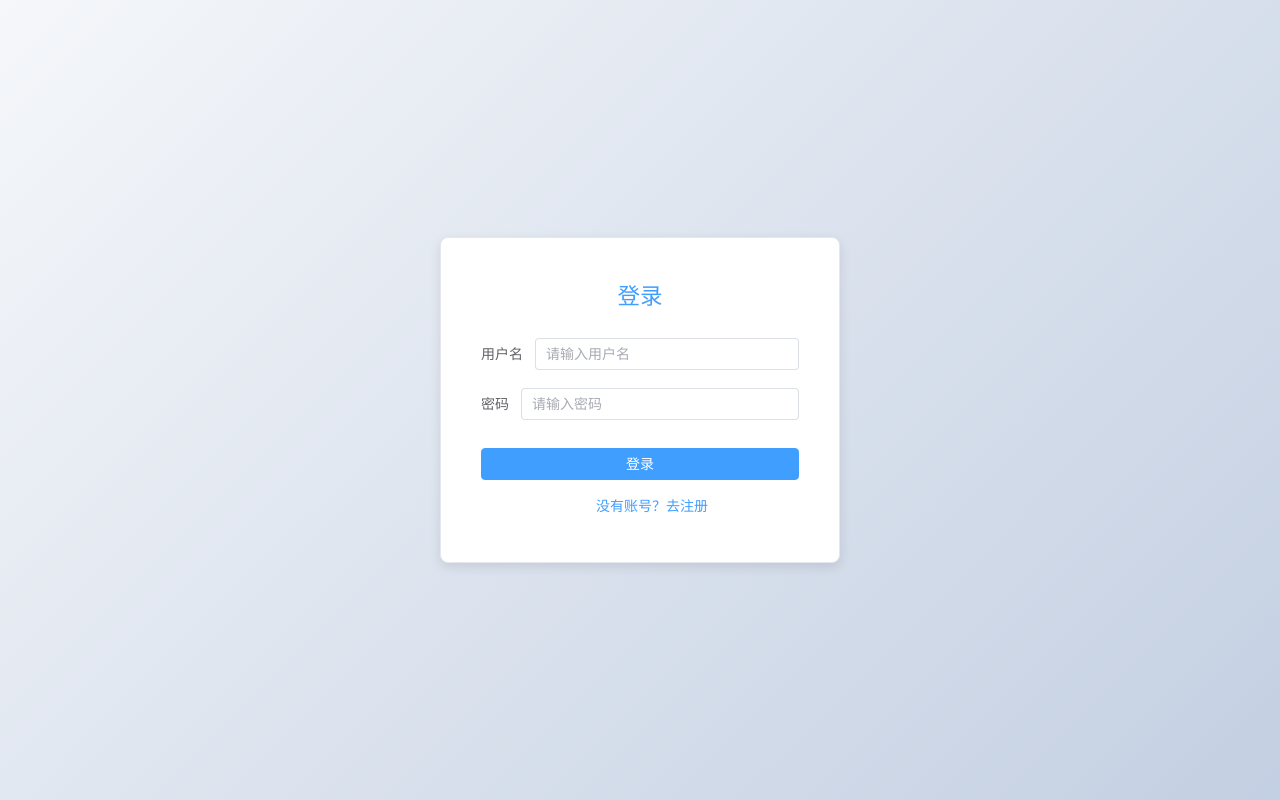
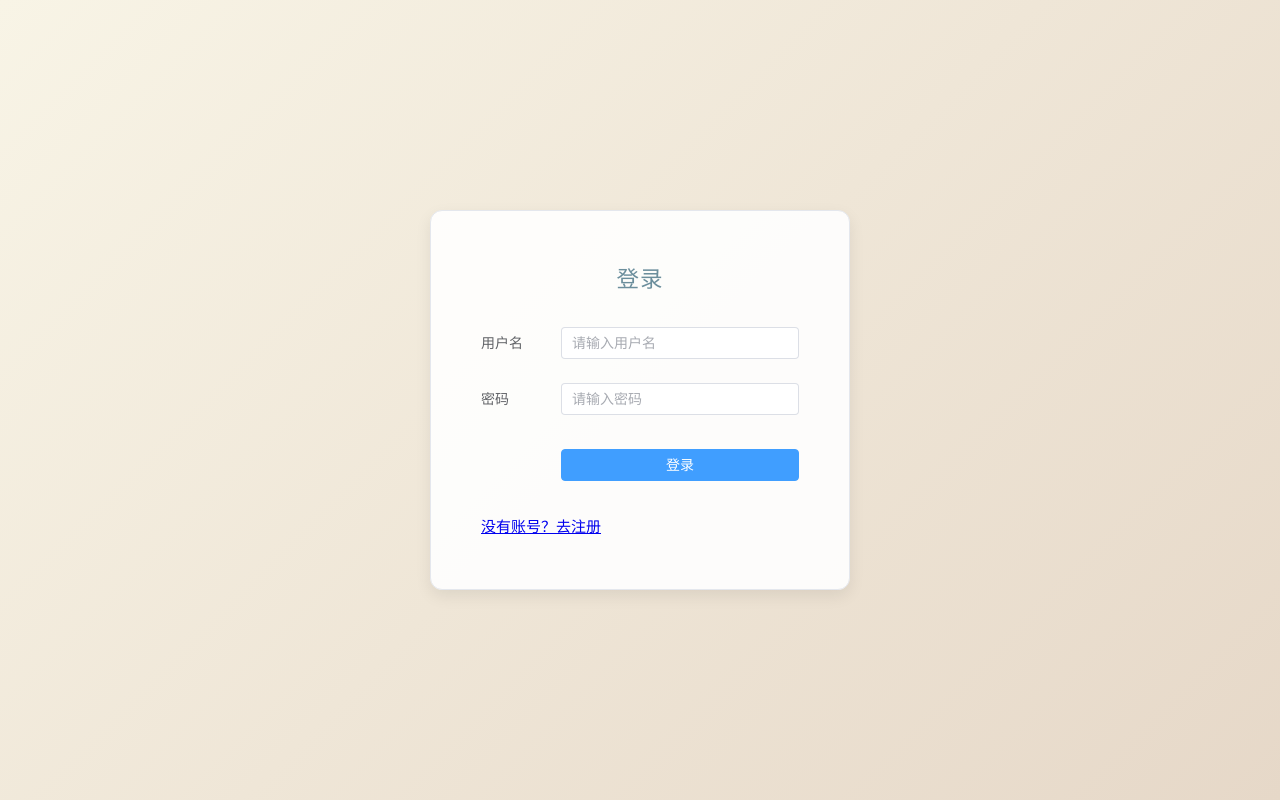
Before and after one commit to Gxstar/frontend-ts, a Vue app: page /login in a window 1280 px wide. Built offline with nearby package versions, Linux system fonts and the light colour scheme.

Commit message:
feat(认证): 添加用户注册功能及相关页面
- 在路由中添加注册页面路由
- 在auth store中实现注册API调用
- 创建注册页面视图组件
- 更新登录页面样式和跳转逻辑

```diff
--- a/src/router/index.ts
+++ b/src/router/index.ts
@@ -15,10 +15,15 @@ const router = createRouter({
       component: () => import('../views/AboutView.vue'),
     },
     {
-      path: '/login',
-      name: 'login',
-      component: () => import('../views/LoginView.vue'),
-    },
+    path: '/login',
+    name: 'login',
+    component: () => import('../views/LoginView.vue'),
+  },
+  {
+    path: '/register',
+    name: 'register',
+    component: () => import('../views/RegisterView.vue'),
+  },
   ],
 })
 
--- a/src/stores/auth.ts
+++ b/src/stores/auth.ts
@@ -8,13 +8,32 @@ export const useAuthStore = defineStore('auth', () => {
   const token = ref(localStorage.getItem('token') || null);
   const isAuthenticated = computed(() => !!token.value);
 
+  async function register(username: string, password: string) {
+    try {
+      OpenAPI.TOKEN = undefined;
+
+      const response = await fetch(`${OpenAPI.BASE}/users/register`, {
+        method: 'POST',
+        headers: {
+          'Content-Type': 'application/json',
+        },
+        body: JSON.stringify({ username, password }),
+      });
+
+      if (!response.ok) throw new Error('Registration failed');
+
+      const data = await response.json();
+      return true;
+    } catch (error) {
+      throw error;
+    }
+  }
+
   async function login(username: string, password: string) {
     try {
       OpenAPI.TOKEN = undefined;
-      OpenAPI.USERNAME = username;
-      OpenAPI.PASSWORD = password;
 
-      const response = await fetch(`${OpenAPI.BASE}/login`, {
+      const response = await fetch(`${OpenAPI.BASE}/users/login`, {
         method: 'POST',
         headers: {
           'Content-Type': 'application/json',
@@ -25,11 +44,14 @@ export const useAuthStore = defineStore('auth', () => {
       if (!response.ok) throw new Error('Login failed');
 
       const data = await response.json();
-      token.value = data.token;
-      user.value = data.user;
+      token.value = data.access_token;
+      if (token.value) {
+        localStorage.setItem('token', token.value);
+      }
+      OpenAPI.TOKEN = token.value || undefined;
 
-      localStorage.setItem('token', data.token);
-      OpenAPI.TOKEN = data.token;
+      // 获取用户信息
+      await checkAuth();
 
       return true;
     } catch (error) {
@@ -72,6 +94,7 @@ export const useAuthStore = defineStore('auth', () => {
     token,
     isAuthenticated,
     login,
+    register,
     checkAuth,
     logout
   };
--- a/src/views/LoginView.vue
+++ b/src/views/LoginView.vue
@@ -29,19 +29,19 @@ async function handleSubmit() {
   <div class="login-container">
     <el-card class="login-card">
       <h2>{{ isLogin ? '登录' : '注册' }}</h2>
-      <el-form @submit.prevent="handleSubmit">
+      <el-form @submit.prevent="handleSubmit" label-width="80px" label-position="left">
         <el-form-item label="用户名">
           <el-input v-model="username" placeholder="请输入用户名" />
         </el-form-item>
         <el-form-item label="密码">
           <el-input v-model="password" type="password" placeholder="请输入密码" />
         </el-form-item>
-        <el-button type="primary" native-type="submit">
-          {{ isLogin ? '登录' : '注册' }}
-        </el-button>
-        <el-button type="text" @click="isLogin = !isLogin">
-          {{ isLogin ? '没有账号？去注册' : '已有账号？去登录' }}
-        </el-button>
+        <el-form-item>
+          <el-button type="primary" class="submit-btn" native-type="submit">{{ isLogin ? '登录' : '注册' }}</el-button>
+        </el-form-item>
+        <div class="form-footer">
+          <router-link to="/register" class="login-link">没有账号？去注册</router-link>
+        </div>
       </el-form>
       <el-alert v-if="errorMessage" :title="errorMessage" type="error" show-icon />
     </el-card>
@@ -54,24 +54,57 @@ async function handleSubmit() {
   justify-content: center;
   align-items: center;
   min-height: 100vh;
-  background: linear-gradient(135deg, #f5f7fa 0%, #c3cfe2 100%);
+  background: linear-gradient(135deg, #f8f4e6 0%, #e6d8c8 100%);
 }
 
 .login-card {
-  width: 400px;
-  padding: 20px;
-  border-radius: 8px;
-  box-shadow: 0 4px 12px rgba(0, 0, 0, 0.1);
+  width: 420px;
+  padding: 30px;
+  border-radius: 12px;
+  box-shadow: 0 6px 16px rgba(0, 0, 0, 0.08);
+  background: rgba(255, 255, 255, 0.9);
 }
 
 h2 {
   text-align: center;
+  margin-bottom: 30px;
+  color: #6b8e9c;
+  font-weight: 500;
+  letter-spacing: 1px;
+}
+
+.el-form-item {
   margin-bottom: 24px;
-  color: #409eff;
+}
+
+.el-form-item__label {
+  display: block;
+  text-align: left;
+  margin-bottom: 8px;
+  color: #6b8e9c;
+  font-weight: 500;
+}
+
+.el-input {
+  width: 100%;
+}
+
+::v-deep .el-input__wrapper {
+  width: 100% !important;
+  max-width: 100%;
 }
 
 .el-button {
   width: 100%;
   margin-top: 10px;
+  margin-bottom: 10px;
+}
+
+.el-button--text {
+  color: #6b8e9c;
+}
+
+.el-button--text:hover {
+  color: #5a7c8a;
 }
 </style>
--- /dev/null
+++ b/src/views/RegisterView.vue
@@ -0,0 +1,116 @@
+<template>
+  <div class="login-container">
+    <el-card class="login-card">
+      <h2>注册</h2>
+      <el-form @submit.prevent="handleSubmit" label-width="80px" label-position="left">
+        <el-form-item label="用户名">
+          <el-input v-model="username" placeholder="请输入用户名" />
+        </el-form-item>
+        <el-form-item label="密码">
+          <el-input v-model="password" type="password" placeholder="请输入密码" />
+        </el-form-item>
+        <el-form-item label="确认密码">
+          <el-input v-model="confirmPassword" type="password" placeholder="请确认密码" />
+        </el-form-item>
+        <el-form-item>
+          <el-button type="primary" class="submit-btn" native-type="submit">注册</el-button>
+        </el-form-item>
+        <div class="form-footer">
+          <router-link to="/login" class="login-link">已有账号？去登录</router-link>
+        </div>
+      </el-form>
+    </el-card>
+  </div>
+</template>
+
+<script setup lang="ts">
+import { ref } from 'vue';
+import { useRouter } from 'vue-router';
+import { useAuthStore } from '@/stores/auth';
+import { ElMessage } from 'element-plus';
+
+const username = ref('');
+const password = ref('');
+const confirmPassword = ref('');
+const router = useRouter();
+const authStore = useAuthStore();
+
+const handleSubmit = async () => {
+  if (password.value !== confirmPassword.value) {
+    ElMessage.error('两次密码输入不一致');
+    return;
+  }
+  try {
+    await authStore.register(username.value, password.value);
+    ElMessage.success('注册成功，请登录');
+    router.push('/login');
+  } catch (error) {
+    ElMessage.error('注册失败，请重试');
+  }
+};
+</script>
+
+<style scoped>
+.login-container {
+  min-height: 100vh;
+  background: linear-gradient(135deg, #f8f4e6, #e6d8c8);
+  display: flex;
+  justify-content: center;
+  align-items: center;
+  padding: 20px;
+}
+
+.login-card {
+  width: 400px;
+  padding: 30px;
+  border-radius: 12px;
+  box-shadow: 0 8px 24px rgba(0, 0, 0, 0.1);
+  background-color: rgba(255, 255, 255, 0.9);
+}
+
+h2 {
+  text-align: center;
+  margin-bottom: 24px;
+  color: #6b5c4d;
+  font-weight: 600;
+}
+
+.el-form-item {
+  margin-bottom: 20px;
+}
+
+.el-form-item__label {
+  color: #6b5c4d;
+}
+
+::v-deep .el-input__wrapper {
+  width: 100% !important;
+  max-width: 100%;
+}
+
+.submit-btn {
+  width: 100%;
+  background-color: #c9a87a;
+  border-color: #c9a87a;
+}
+
+.submit-btn:hover {
+  background-color: #b89566;
+  border-color: #b89566;
+}
+
+.form-footer {
+  text-align: center;
+  margin-top: 16px;
+}
+
+.login-link {
+  color: #c9a87a;
+  text-decoration: none;
+}
+
+.login-link:hover {
+  color: #b89566;
+  text-decoration: underline;
+}
+</style>
```
